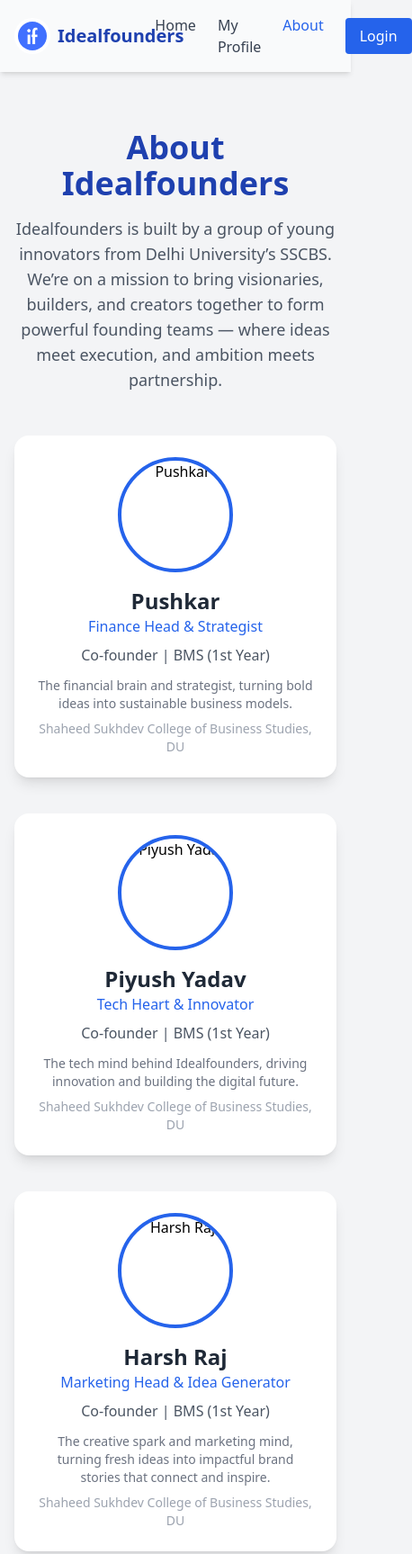
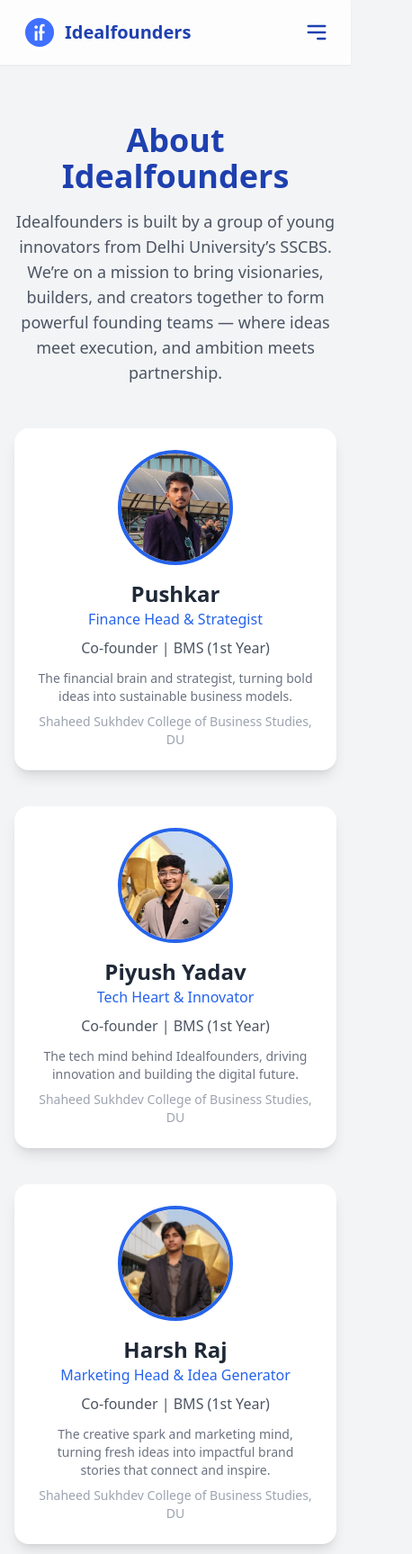
Before and after one commit to piyushh314/idealfoundersmvp, a website: page about.html in a window 390 px wide. Shown: the top 1727 px of the page at 90% size, 458 px wide, since content can reach past the window. Drawn offline with nearby package versions, Linux system fonts and the light colour scheme.

Commit message:
Revamp About page with new header and mobile nav
Updated the About page with a new header and mobile navigation. Improved styling and layout for better user experience.

```diff
--- a/about.html
+++ b/about.html
@@ -9,31 +9,50 @@
 </head>
 <body class="bg-gray-100">
 
-  <!-- Header -->
-<header class="sticky top-0 z-50 bg-gray-50 shadow-md">
-  <div class="container mx-auto flex justify-between items-center p-4">
+  <!-- HEADER -->
+  <header class="sticky top-0 z-50 bg-white/80 backdrop-blur-lg shadow-sm">
+    <div class="max-w-7xl mx-auto flex justify-between items-center p-4 px-6">
+      <a href="index.html" class="flex items-center space-x-2">
+        <img src="ifbluelogo.png" alt="Idealfounders Logo" class="w-10 h-10 rounded-full bg-white p-1" />
+        <span class="text-xl md:text-2xl font-bold text-blue-800">Idealfounders</span>
+      </a>
 
-    <!-- Logo (Left Side) -->
-    <a href="index.html" class="flex items-center space-x-2">
-      <img src="ifbluelogo.png" alt="Idealfounders Logo" class="w-10 h-10 rounded-full bg-white p-1">
-      <span class="text-xl font-semibold text-blue-800">Idealfounders</span>
-    </a>
+      <!-- Mobile Menu Button -->
+      <button id="menu-btn" class="md:hidden text-blue-800 focus:outline-none">
+        <svg xmlns="http://www.w3.org/2000/svg" class="w-7 h-7" fill="none" viewBox="0 0 24 24" stroke="currentColor">
+          <path stroke-linecap="round" stroke-linejoin="round" stroke-width="2"
+            d="M4 6h16M4 12h16m-7 6h7" />
+        </svg>
+      </button>
 
-    <!-- Navigation + Login (Right Side) -->
-    <div class="flex items-center space-x-6">
-      <nav class="flex space-x-6 text-gray-700">
+      <!-- Desktop Nav -->
+      <nav class="hidden md:flex space-x-6 items-center text-gray-700">
         <a href="index.html" class="hover:text-blue-600 transition">Home</a>
-        <a href="myprofile.html" class="hover:text-blue-600 transition">My Profile</a>
-        <a href="about.html" class="hover:text-blue-600 transition text-blue-600">About</a>
+        <a href="underconstruction.html" class="hover:text-blue-600 transition">My Profile</a>
+        <a href="about.html" class="hover:text-blue-600 transition">About</a>
+        <a href="login.html" class="bg-blue-600 text-white px-5 py-2 rounded-lg hover:bg-blue-700 transition shadow">
+          Login
+        </a>
       </nav>
-      <a href="login.html" class="bg-blue-600 text-white px-4 py-2 rounded hover:bg-blue-700 transition">
-        Login
-      </a>
     </div>
 
-  </div>
-</header>
-
+    <!-- Mobile Nav -->
+    <div id="mobile-menu" class="hidden bg-white/95 backdrop-blur-md border-t border-gray-200">
+      <nav class="flex flex-col space-y-3 p-4 text-gray-700">
+        <a href="index.html" class="hover:text-blue-600 transition">Home</a>
+        <a href="underconstruction.html" class="hover:text-blue-600 transition">My Profile</a>
+        <a href="about.html" class="hover:text-blue-600 transition">About</a>
+        <a href="login.html" class="bg-blue-600 text-white px-4 py-2 rounded text-center hover:bg-blue-700 transition">
+          Login
+        </a>
+      </nav>
+    </div>
+    <script>
+      const menuBtn = document.getElementById("menu-btn");
+      const mobileMenu = document.getElementById("mobile-menu");
+      menuBtn.addEventListener("click", () => mobileMenu.classList.toggle("hidden"));
+    </script>
+  </header>
 
   <!-- About Section -->
   <section class="container mx-auto py-16 px-4 text-center">
@@ -49,7 +68,7 @@
 
       <!-- Pushkar -->
       <div class="bg-white rounded-2xl shadow-lg p-6 hover:shadow-2xl transition">
-        <img src="images\pushkar.jpeg" alt="Pushkar" class="w-32 h-32 rounded-full mx-auto mb-4 object-cover border-4 border-blue-600">
+        <img src="pushkar.jpeg" alt="Pushkar" class="w-32 h-32 rounded-full mx-auto mb-4 object-cover border-4 border-blue-600">
         <h2 class="text-2xl font-semibold text-gray-800">Pushkar</h2>
         <p class="text-blue-600 font-medium mb-2">Finance Head & Strategist</p>
         <p class="text-gray-600 mb-3">Co-founder | BMS (1st Year)</p>
@@ -59,7 +78,7 @@
 
       <!-- Piyush -->
       <div class="bg-white rounded-2xl shadow-lg p-6 hover:shadow-2xl transition">
-        <img src="images\piyushpfp.jpeg" alt="Piyush Yadav" class="w-32 h-32 rounded-full mx-auto mb-4 object-cover border-4 border-blue-600">
+        <img src="piyushpfp.jpeg" alt="Piyush Yadav" class="w-32 h-32 rounded-full mx-auto mb-4 object-cover border-4 border-blue-600">
         <h2 class="text-2xl font-semibold text-gray-800">Piyush Yadav</h2>
         <p class="text-blue-600 font-medium mb-2">Tech Heart  & Innovator</p>
         <p class="text-gray-600 mb-3">Co-founder | BMS (1st Year)</p>
@@ -71,7 +90,7 @@
 
       <!-- Harsh Raj -->
       <div class="bg-white rounded-2xl shadow-lg p-6 hover:shadow-2xl transition">
-        <img src="images\harshraj.jpeg" alt="Harsh Raj" class="w-32 h-32 rounded-full mx-auto mb-4 object-cover border-4 border-blue-600">
+        <img src="harshraj.jpeg" alt="Harsh Raj" class="w-32 h-32 rounded-full mx-auto mb-4 object-cover border-4 border-blue-600">
         <h2 class="text-2xl font-semibold text-gray-800">Harsh Raj</h2>
         <p class="text-blue-600 font-medium mb-2">Marketing Head & Idea Generator</p>
         <p class="text-gray-600 mb-3">Co-founder | BMS (1st Year)</p>
@@ -102,4 +121,5 @@
   </footer>
 
 </body>
+
 </html>
```
